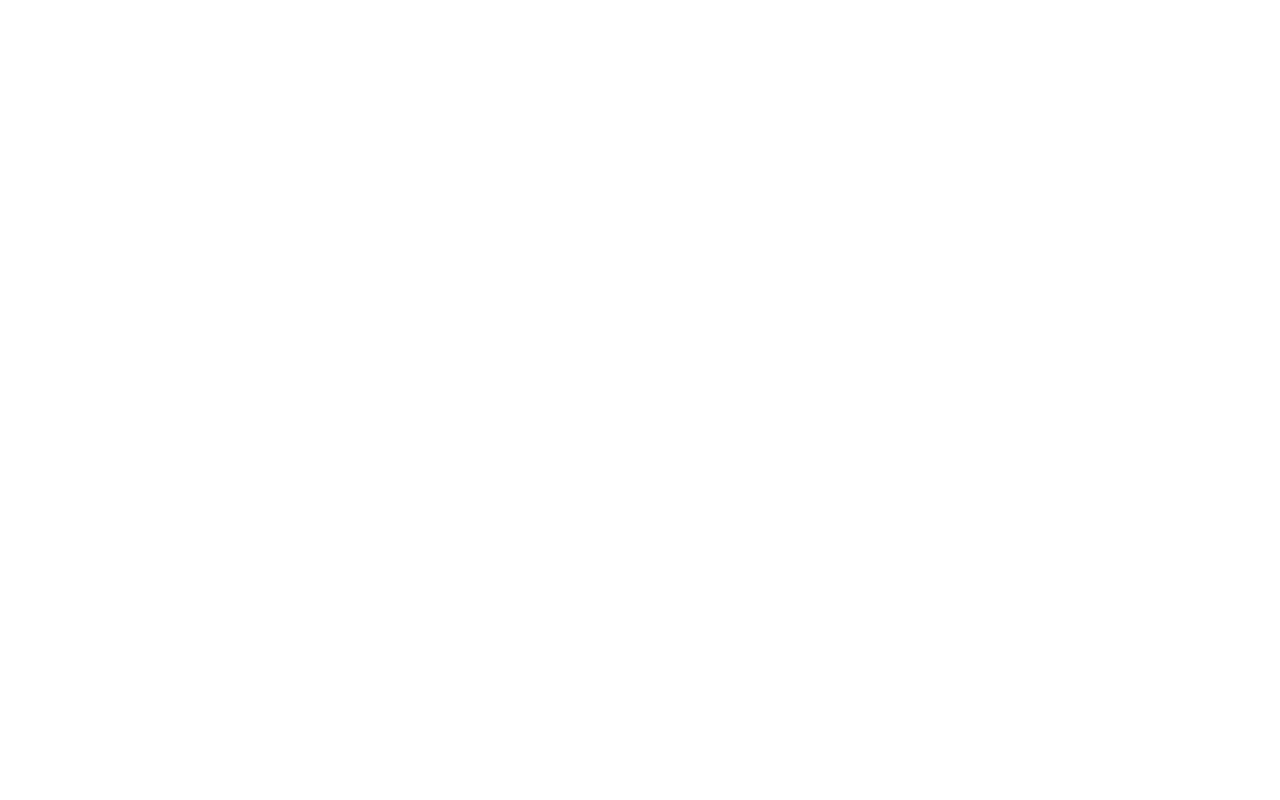
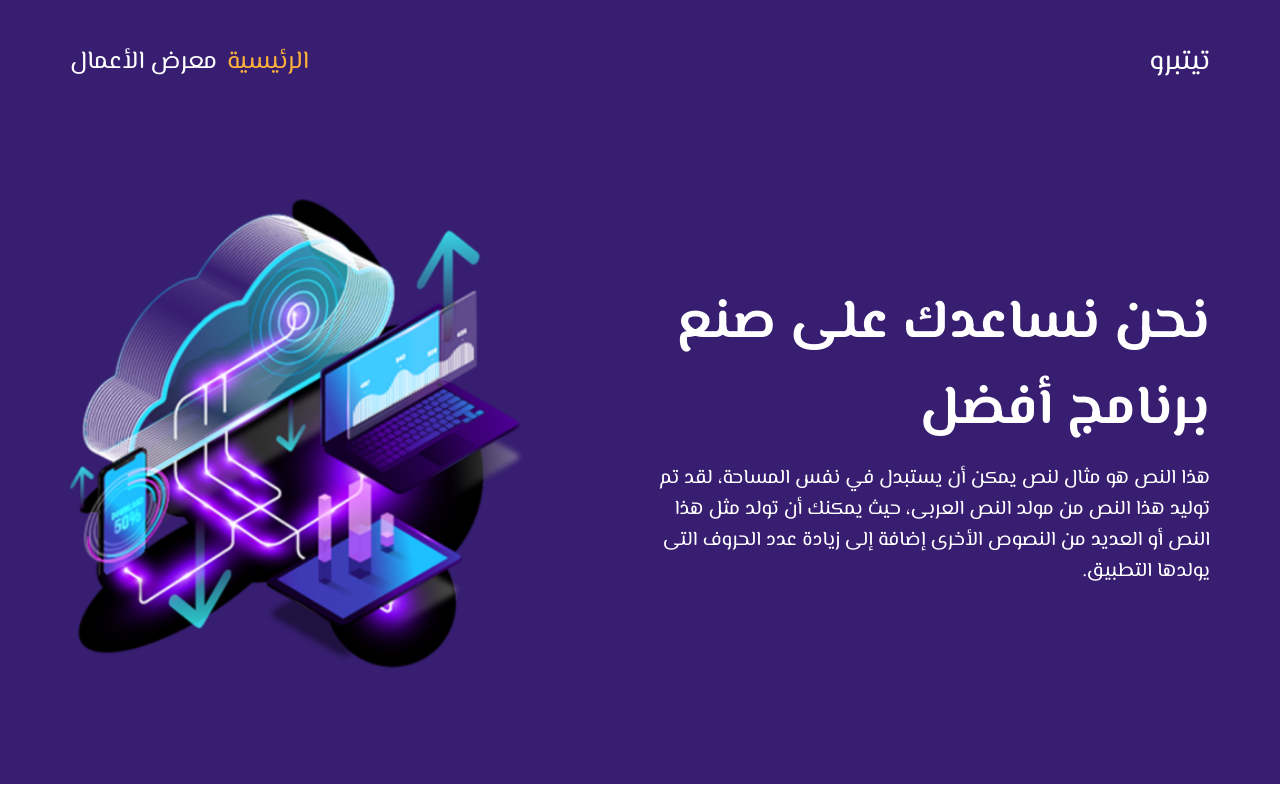
Before and after one commit to ahmed-mohammed-developer/Personal_Website_public, a plain HTML site: page index.html in a window 1280 px wide. Drawn offline with nearby package versions, Linux system fonts and the light colour scheme.

Commit message:
Start header

```diff
--- a/css/style.css
+++ b/css/style.css
@@ -1,14 +1,115 @@
 @import url('https://fonts.googleapis.com/css2?family=El+Messiri:wght@400;500;600;700&display=swap');
-:root{
-     --text-color: #080c07;
-     --backgroun-color: #f7faf6;
-     --primary-color: #7daa6c;
-     --secndary-color: #a5cbcb;
-     --acount-color: #839cb8;
-
+*{
+     box-sizing: border-box;
+     margin: 0;
+     padding: 0;
 }
-
-
 body {
      font-family: 'El Messiri', sans-serif;
 }
+.top {
+     background-color: #371e71;;
+}
+.container {
+     max-width: 1200px;
+     padding-inline: 30px;
+     margin: auto;
+}
+header {
+     display: flex;
+     justify-content: space-between;
+     align-items: center;
+     padding-top: 40px;
+}
+header .right-top a {
+     text-decoration: none;
+     color: white;
+     font-size: 28px;
+}
+header .left-top ul {
+     list-style: none;
+     display: flex;
+     gap: 10px;
+     font-size: 25px;
+}
+header .left-top ul a {
+     text-decoration: none;
+     color: white;
+}
+header .left-top .active {
+     color: #fbb03b;
+}
+.middle {
+     background-image: url(../img/slider-img2.png);
+     background-repeat: no-repeat;
+     background-position: left;
+     min-height: 700px;
+     background-size: 40%;
+     display: flex;
+     flex-direction: column;
+     justify-content: center;
+}
+.middle h1 {
+     color: white;
+     font-size: 55px;
+     width:50%;
+     padding-bottom: 10px;
+}
+.middle p {
+     color: white;
+     font-size: 20px;
+     width: 50%;
+}
+@media (width < 1191px) {
+     .middle h1 {
+          font-size: 50px;
+     }
+     .middle p {
+          font-size: 17px;
+     }
+}
+@media (width < 1020px) {
+     .middle {
+          background-image: none;
+          display: flex;
+          align-items: center;
+          justify-content: center;
+          text-align: center;
+     }
+     .middle h1 {
+          font-size: 55px;
+          width: 100%;
+     }
+     .middle p {
+          font-size: 20px;
+          width: 100%;
+     }
+}
+@media (width < 490px) {
+     .middle {
+          min-height: 400px;
+     }
+     .middle h1 {
+          font-size: 40px;
+
+     }
+     .middle p {
+          font-size: 15px;
+
+     }
+}
+@media (width < 377px) {
+     .none {
+          display: none;
+     }
+     .middle {
+          min-height: 300px;
+     }
+     .middle h1 {
+          font-size: 25px;
+
+     }
+     .middle p {
+          font-size: 10px;
+     }
+}
--- a/index.html
+++ b/index.html
@@ -1,7 +1,8 @@
 <!DOCTYPE html>
-<html>
+<html lang="ar" dir="rtl">
      <head>
-          <meta charset="utf-8">
+          <meta charset="UTF-8">
+          <meta name="viewport" content="width=device-width, initial-scale=1.0">
           <meta name="description" content="الموقع الشخصي لمحمد أحمد">
           <meta name="author" content="محمد أحمد">
           <title>الصفحة الرئيسية</title>
@@ -9,7 +10,29 @@
           <link rel="stylesheet" href="https://cdnjs.cloudflare.com/ajax/libs/font-awesome/6.5.1/css/all.min.css">
      </head>
      <body>
-
+          <section class="top">
+               <div class="container">
+               <header>
+                    <div class="right-top">
+                         <a href="index.html">تيتبرو</a>
+                    </div>
+                    <div class="left-top">
+                         <ul>
+                              <li><a href="index.html" class="active">الرئيسية</a></li>
+                              <li><a href="gallery.html" class="none">معرض الأعمال</a></li>
+                         </ul>
+                    </div>
+               </header>
+               <div class="middle">
+                    <div>
+                         <h1>نحن نساعدك على صنع برنامج أفضل</h1>
+                    </div>
+                    <div>
+                         <p>هذا النص هو مثال لنص يمكن أن يستبدل في نفس المساحة، لقد تم توليد هذا النص من مولد النص العربى، حيث يمكنك أن تولد مثل هذا النص أو العديد من النصوص الأخرى إضافة إلى زيادة عدد الحروف التى يولدها التطبيق.</p>
+                    </div>
+               </div>
+               </div>
+          </section>
           <script src="https://ajax.googleapis.com/ajax/libs/jquery/3.7.1/jquery.min.js"></script>
           <script src="/js/main.js"></script>
      </body>
```
Also changed, not shown: gallery.html (added, +11 -0 lines), img/slider-img.png (renamed from img/showcase.png), img/slider-img2.png (added).
